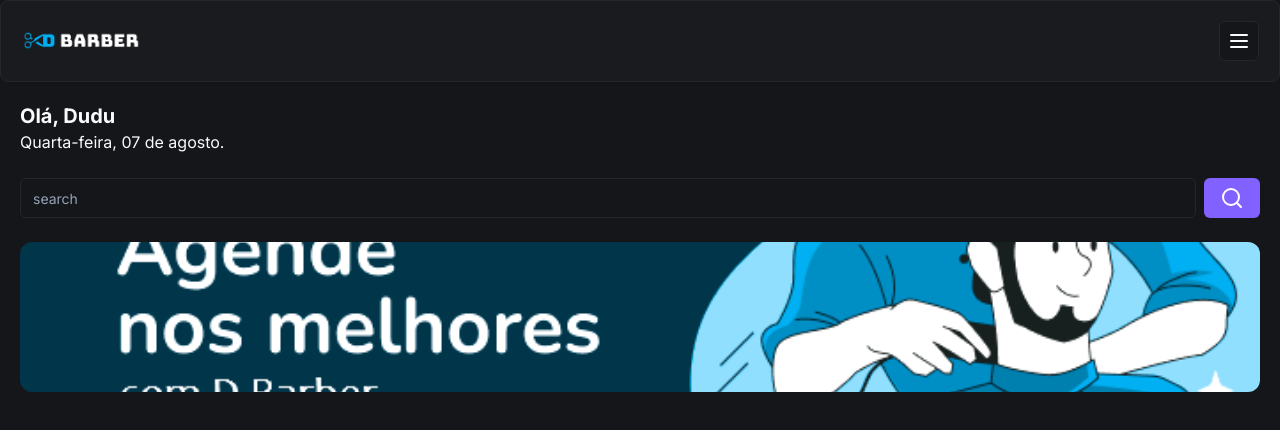
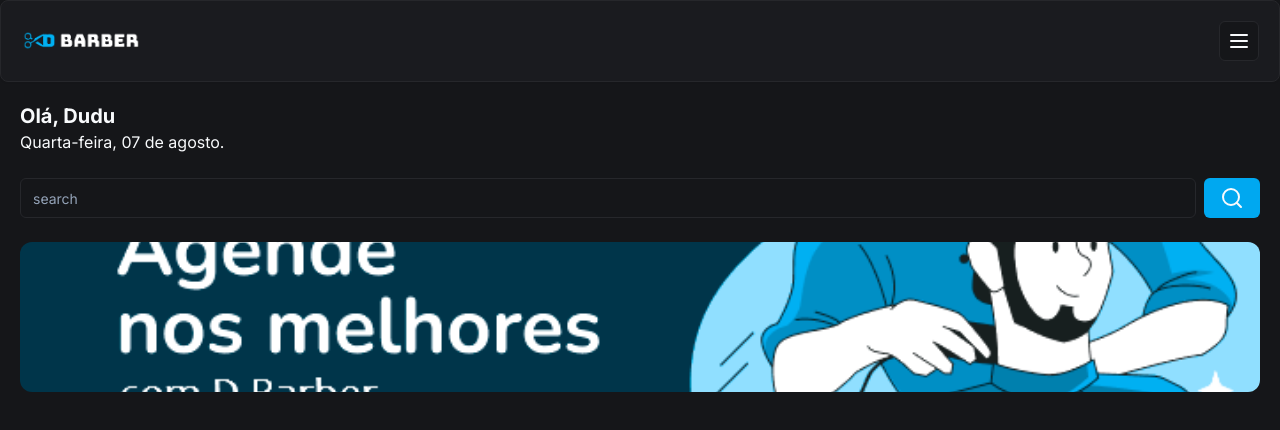
Before and after one commit to Aldacelio/d-barber, a Next.js app: page / in a window 1280 px wide. Shown: the top 430 px of the page. Built offline with nearby package versions, Linux system fonts and the light colour scheme.

Commit message:
style: update colors theme

```diff
--- a/app/globals.css
+++ b/app/globals.css
@@ -13,8 +13,8 @@
     --popover: 228 9% 11%;
     --popover-foreground: 210 40% 98%;
 
-    --primary: 252 100% 69%;
-    --primary-foreground: 0 0% 100%;
+    --primary: 198 100% 47%;
+    --primary-foreground: 210 40% 98%;
 
     --secondary: 228 6% 16%;
     --secondary-foreground: 210 40% 98%;
@@ -22,7 +22,7 @@
     --muted: 228 6% 16%;
     --muted-foreground: 215 20.2% 65.1%;
 
-    --accent: 228 6% 16%;
+    --accent: 198 100% 47%;
     --accent-foreground: 210 40% 98%;
 
     --destructive: 0 84% 60%;
@@ -30,7 +30,7 @@
 
     --border: 228 6% 16%;
     --input: 228 6% 16%;
-    --ring: 212.7 26.8% 83.9%;
+    --ring: 198 100% 47%;
 
     --radius: 0.5rem;
   }
@@ -40,6 +40,7 @@
   * {
     @apply border-border;
   }
+
   body {
     @apply bg-background text-foreground;
   }
```
